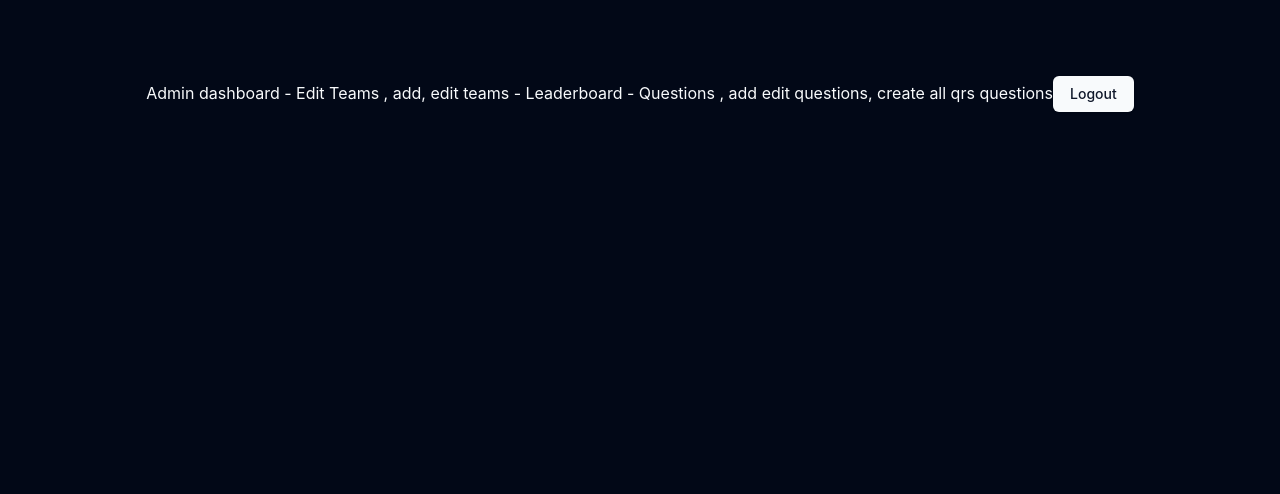
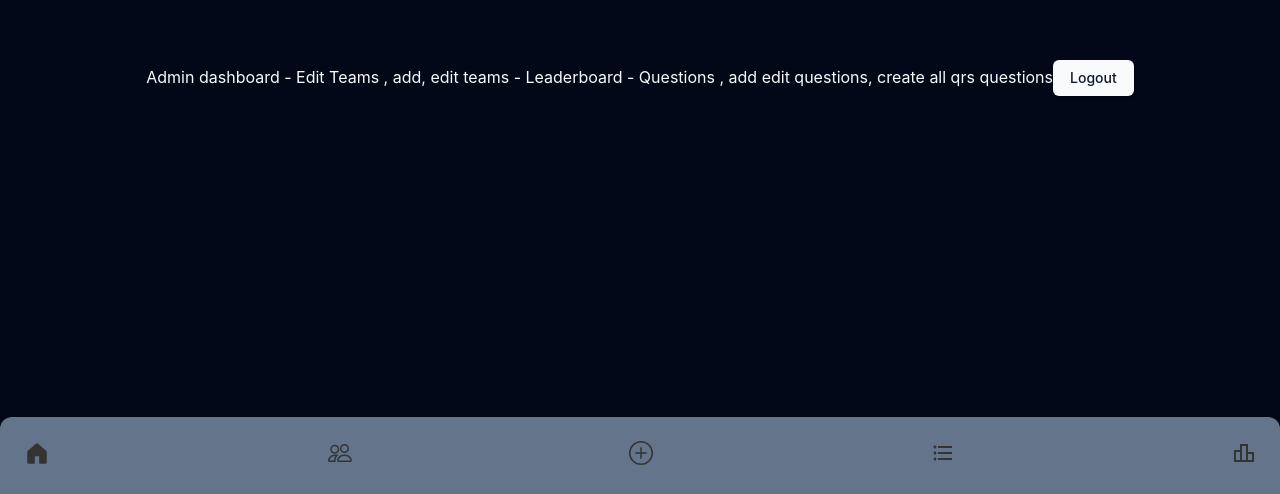
Before and after one commit to GadangiSainag/qr-hunt-web, a React (Vite) app in the folder frontend/: page /admin/dashboard in a window 1280 px wide. Shown: the part 306-800 px from the top of the page. Built offline with nearby package versions, Linux system fonts and the light colour scheme; no server answers; the database is empty; sample sign-in values are in the browser's storage.

Commit message:
feat: Add bottom navigation bar for admin

```diff
--- a/frontend/src/App.tsx
+++ b/frontend/src/App.tsx
@@ -10,13 +10,11 @@ import GetReady from "./Pages/Game/GetReady";
 import Dashboard from "./Pages/Admin/Dashboard";
 import MainPage from "./Pages/Game/MainPage";
 import axios from "axios";
-// import requestInterceptor from './interceptors/request.interceptor';
 import {
   responseInterceptor,
   errorInterceptor,
 } from "./interceptors/response.interceptor";
 import ProtectedRoute from "./Components/ProtectedRoute";
-// import ListAllQuestions from "./Components/ListAllQuestions";
 import Info from "./Pages/Game/Info";
 import AuthContextProvider from "./context/AuthProvider";
 import QuestionsTab from "./Pages/Admin/QuestionsTab";
@@ -27,6 +25,7 @@ import { ThemeProvider } from "./Components/theme-provider";
 import TeamStatus from "./Pages/Admin/TeamStatus";
 import { Leaderboard } from "./Pages/Leaderboard/Leaderboard";
 import { GlobalLeaderboard } from "./Pages/Leaderboard/Global";
+import Layout from "./Pages/Admin/Layout";
 
 function App() {
   // axios.interceptors.request.use(requestInterceptor);
@@ -65,13 +64,16 @@ function App() {
               }
             >
               {/* Protected routes for only admin */}
+              <Route path="/admin" element={<Layout />}>
                 <Route path="/admin/dashboard" element={<Dashboard />} />
                 <Route path="/admin/teams" element={<TeamsTab />} />
                 <Route path="/admin/questions" element={<QuestionsTab />} />
+                <Route path="/admin/register-team" element={<RegisterTeam />} />
                 <Route
                   path="/admin/team-satus/:teamId"
                   element={<TeamStatus />}
                 />
+              </Route>
             </Route>
 
             <Route
--- /dev/null
+++ b/frontend/src/Components/NavigationBar/NavBar.tsx
@@ -0,0 +1,46 @@
+import { ReactNode, useState } from "react";
+import { GoHomeFill ,GoHome} from "react-icons/go";
+import { BsPeople, BsPeopleFill ,BsPlusCircle,BsPlusCircleFill} from "react-icons/bs";
+import { MdOutlineLeaderboard ,MdLeaderboard,MdFormatListBulleted,MdFormatListBulletedAdd} from "react-icons/md";
+import { NavLink } from 'react-router-dom';
+interface MenuItem {
+    name: string;           // The name of the menu item
+    icon: ReactNode; // The icon can be a React component or a string (for icons)
+  activeIcon: ReactNode;
+    to: string;            // The route path
+  }
+const NavBar = () => {
+  const Menus:MenuItem[] = [
+    { name: "Home", icon: <GoHome color="#333333" size={24}/>, activeIcon:<GoHomeFill color="#333333" size={26}/>, to:"/admin/dashboard" },
+    { name: "Teams", icon: <BsPeople color="#333333" size={24}/>, activeIcon:<BsPeopleFill color="#333333" size={26}/>,to: "/admin/teams" },
+    { name: "+", icon: <BsPlusCircle color="#333333" size={24} />,   activeIcon:<BsPlusCircleFill color="#333333" size={26}/>,to:"/admin/register-team" },
+    { name: "Challenges", icon: <MdFormatListBulleted color="#333333" size={24} />,  activeIcon:<MdFormatListBulletedAdd color="#333333" size={26}/>,to:"/admin/questions" },
+    { name: "Leaderboard", icon: <MdOutlineLeaderboard color="#333333" size={24} />, activeIcon:<MdLeaderboard color="#333333" size={26}/>, to: "/leaderboard/global" },
+  ];
+  const [active, setActive] = useState(0);
+  return (
+    <div className="bg-slate-500 h-[4.8rem] px-6 rounded-t-xl ">
+      <div className="flex justify-between">
+
+
+        {Menus.map((menu, i) => (
+          <div key={i} className="">
+            <NavLink to={menu.to} className="flex flex-col text-center pt-6" onClick={() => setActive(i)}>
+                <span className="cursor-pointer z-20">{i === active ? menu.activeIcon :menu.icon}</span>
+             {/* Label */}
+              {/* <div
+                className={`text-cyan-50 transition duration-1000`}
+              >
+                {active === i
+                    ? menu.name
+                    : ""}
+              </div> */}
+            </NavLink>
+          </div>
+        ))}
+      </div>
+    </div>
+  );
+};
+
+export default NavBar;
--- a/frontend/src/Pages/Admin/Dashboard.tsx
+++ b/frontend/src/Pages/Admin/Dashboard.tsx
@@ -1,5 +1,7 @@
+
 import { Button } from "@/Components/ui/button";
 import { useAuth } from "@/context/hooks";
+
 
 export default function Dashboard() {
   const { logout } = useAuth();
@@ -11,6 +13,7 @@ export default function Dashboard() {
       Admin dashboard - Edit Teams , add, edit teams - Leaderboard - Questions ,
       add edit questions, create all qrs questions
       <Button onClick={handleLogout}>Logout</Button>
+
     </div>
   );
 }
--- /dev/null
+++ b/frontend/src/Pages/Admin/Layout.tsx
@@ -0,0 +1,21 @@
+import React from 'react';
+import { Outlet } from 'react-router-dom';
+import NavBar from '@/Components/NavigationBar/NavBar';
+
+const Layout: React.FC = () => {
+  return (
+    <div >
+
+      <div className='mb-8'>
+        <Outlet />
+      </div>
+      {/* Bottom Navigation */}
+      <div className="left-0 fixed bottom-0 w-full mx-auto">
+      <NavBar />
+
+      </div>
+    </div>
+  );
+};
+
+export default Layout;
```
Lines whose indentation alone changed are shown as unchanged.
